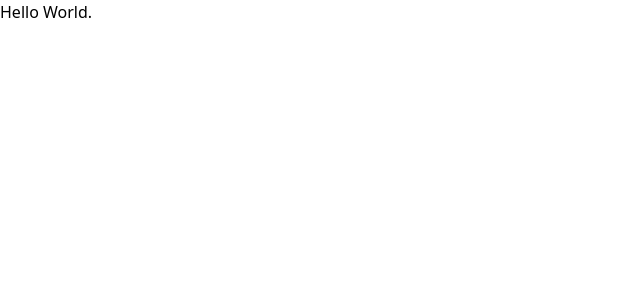
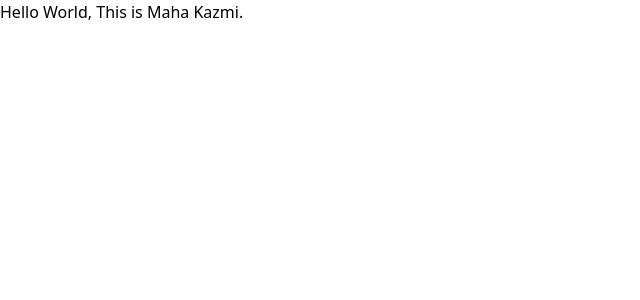
Before and after one commit to Mahakazmi/Realton-Clone-React, a React (Create React App) app: page / in a window 1280 px wide. Shown: the top 300 px of the page, without its empty margins (0-640 px from the left). Built offline with nearby package versions, Linux system fonts and the light colour scheme.

Commit message:
Intro added

```diff
--- a/src/App.js
+++ b/src/App.js
@@ -1,7 +1,8 @@
 
 function App() {
   return (
-    <h1>Hello World.</h1>
+    <h1>Hello World,
+      This is Maha Kazmi.</h1>
   );
 }
 
```
